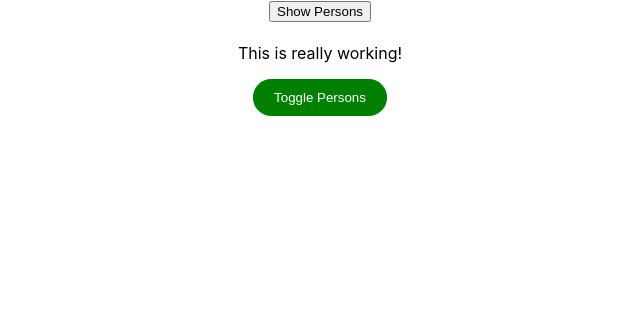
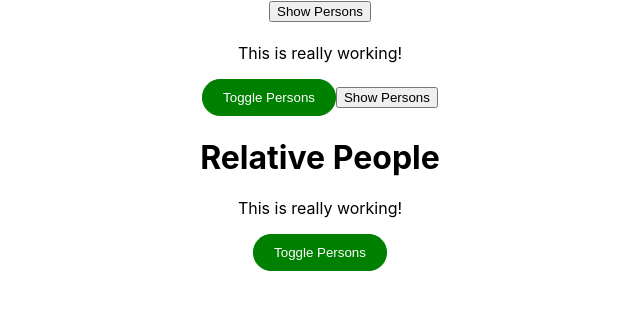
Before and after one commit to TzuHanLiang/reactLearingV2, a React (Create React App) app: page / in a window 1280 px wide. Shown: the top 310 px of the page, without its empty margins (320-960 px from the left). Built offline with nearby package versions, Linux system fonts and the light colour scheme.

Commit message:
reusable Higher Order Component with {...props}

```diff
--- a/src/components/Persons/Person/Person.js
+++ b/src/components/Persons/Person/Person.js
@@ -1,18 +1,18 @@
 import React, {Component} from "react";
 import styles from "./Person.module.css";
-import WithClass from "../../../hoc/WithClass";
+import withClasss from "../../../hoc/withClasss";
 
 class Person extends Component{
     render(){
         return (
-            <WithClass classes={styles.Person}>
+            <>
                 <p onClick={this.props.click}>
                     I'm {this.props.name}, I'm {this.props.age}
                 </p>
                 <input type="text" onChange={this.props.changed} value={this.props.name}/>
-            </WithClass>
+            </>
         );
     }
 }
 
-export default Person;
+export default withClasss(Person, styles.Person);
--- a/src/hoc/withClasss.js
+++ b/src/hoc/withClasss.js
@@ -7,7 +7,16 @@ import React from 'react'
 const withClasss = (WrappedComponent, className) => {
     return (props) => (
         <div className={className}>
+         {/* both this.props.title (in App.js) and the props in person.js
+        would expect are missing because these components are
+        now wrapped inside this WrappedComponent */}
             <WrappedComponent />
+
+        {/* keep in mind that props are just an object of
+        key and value pairs, we can output some dynamic
+        content on this WrappedComponent with {...props}.
+        it simply means pass on the props as you get them, */}
+            <WrappedComponent {...props} />
         </div>
     );
 };
```
Also changed, not shown: src/containers/App.js (+1 -7 lines).
